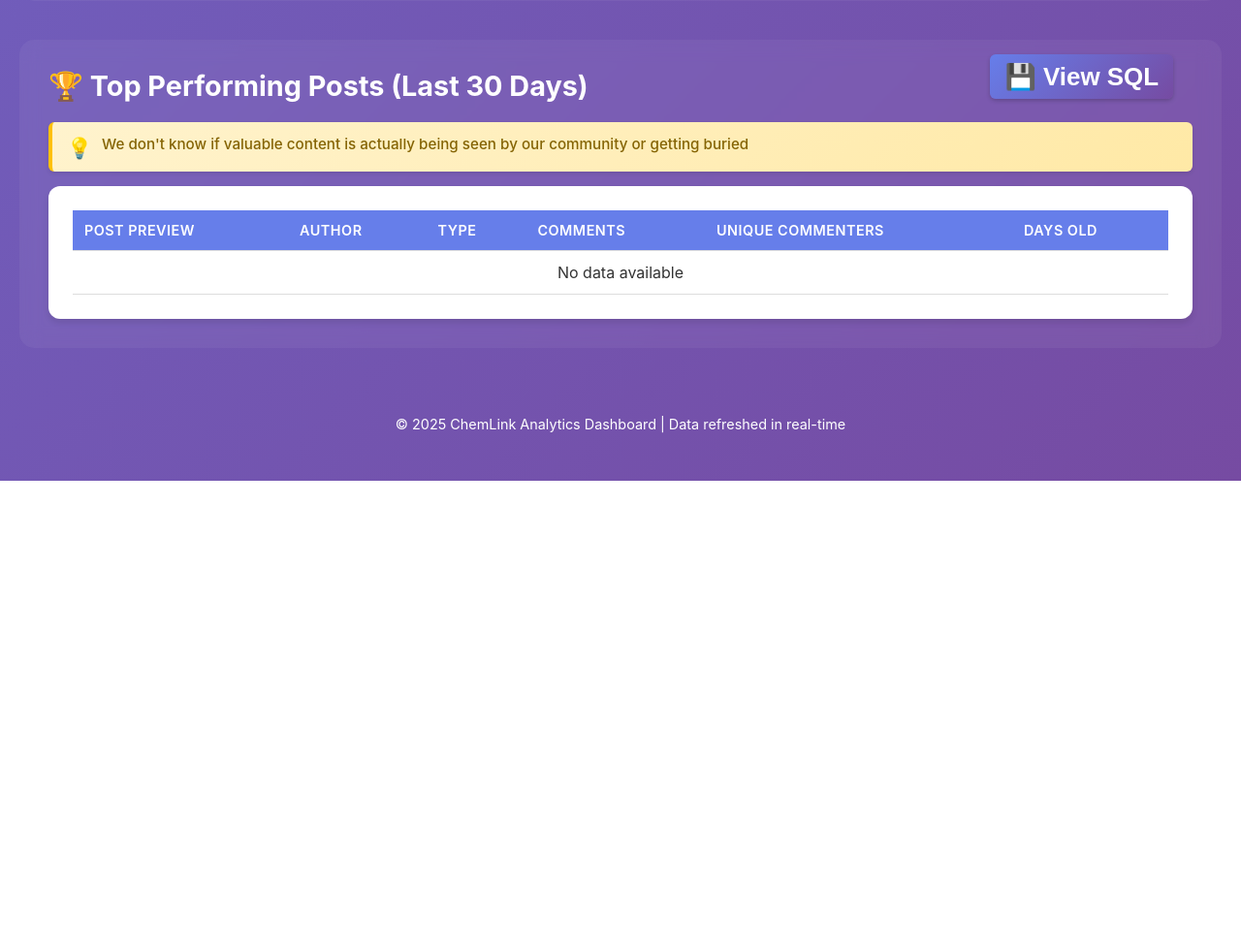
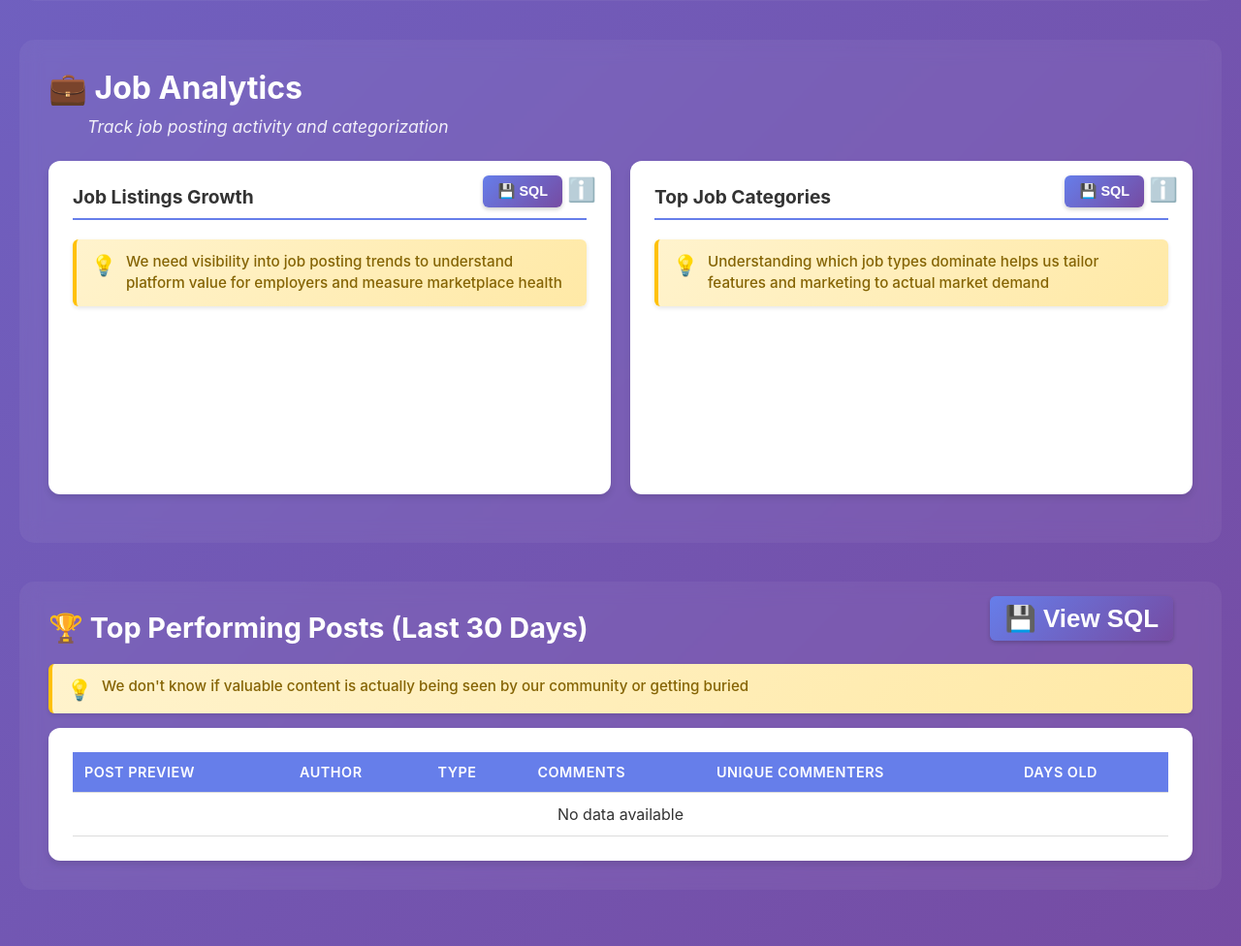
Before and after one commit to jaypersanchez/chemlink-analytics-dashboard, a Flask app: page / in a window 1280 px wide. Shown: the part 3442-4418 px from the top of the page at 97% size. Before the commit the page ends 3938 px from the top, so only its background shows below. Run offline with Flask 3, Linux system fonts and the light colour scheme; data that the repository does not hold is empty; a map, chart or similar area stays blank; some libraries are stand-ins or nearby versions.

Commit message:
Add job analytics: listings growth and top categories

```diff
--- a/app.py
+++ b/app.py
@@ -530,6 +530,50 @@ def profile_update_frequency():
     return jsonify(results)
 
 # ============================================================================
+# JOB ANALYTICS ROUTES
+# ============================================================================
+
+@app.route('/api/jobs/listings-growth')
+def job_listings_growth():
+    """Get job postings growth over time"""
+    query = """
+        SELECT
+            DATE_TRUNC('month', created_at) as month,
+            COUNT(*) as job_posts,
+            COUNT(DISTINCT person_id) as unique_posters
+        FROM posts
+        WHERE deleted_at IS NULL
+          AND type ILIKE '%job%'
+        GROUP BY DATE_TRUNC('month', created_at)
+        ORDER BY month DESC;
+    """
+    conn = get_engagement_db_connection()
+    results = execute_query(conn, query)
+    return jsonify(results)
+
+@app.route('/api/jobs/top-categories')
+def top_job_categories():
+    """Get top job categories/types"""
+    query = """
+        SELECT
+            type as job_category,
+            COUNT(*) as job_count,
+            COUNT(DISTINCT person_id) as unique_posters,
+            COUNT(CASE WHEN link_url IS NOT NULL THEN 1 END) as jobs_with_external_links,
+            ROUND(AVG(CHAR_LENGTH(content))) as avg_description_length,
+            MIN(created_at) as first_posted,
+            MAX(created_at) as last_posted
+        FROM posts
+        WHERE deleted_at IS NULL
+          AND type ILIKE '%job%'
+        GROUP BY type
+        ORDER BY job_count DESC;
+    """
+    conn = get_engagement_db_connection()
+    results = execute_query(conn, query)
+    return jsonify(results)
+
+# ============================================================================
 # METADATA & SQL QUERIES ENDPOINTS
 # ============================================================================
 
@@ -648,6 +692,25 @@ def metrics_metadata():
                         "endpoint": "/api/profile/update-frequency"
                     }
                 ]
+            },
+            {
+                "id": "jobs",
+                "name": "Job Analytics",
+                "description": "Track job posting activity and categorization",
+                "metrics": [
+                    {
+                        "id": "job_listings_growth",
+                        "name": "Job Listings Growth",
+                        "pain_point": "We need visibility into job posting trends to understand platform value for employers and measure marketplace health",
+                        "endpoint": "/api/jobs/listings-growth"
+                    },
+                    {
+                        "id": "top_job_categories",
+                        "name": "Top Job Categories",
+                        "pain_point": "Understanding which job types dominate helps us tailor features and marketing to actual market demand",
+                        "endpoint": "/api/jobs/top-categories"
+                    }
+                ]
             }
         ]
     }
--- a/static/js/dashboard.js
+++ b/static/js/dashboard.js
@@ -792,6 +792,162 @@ async function loadProfileFreshnessChart() {
 }
 
 // =============================================================================
+// JOB ANALYTICS CHARTS
+// =============================================================================
+async function loadJobListingsGrowthChart() {
+    const data = await fetchData('jobs/listings-growth');
+    if (!data || data.length === 0) return;
+
+    const ctx = document.getElementById('jobListingsGrowthChart');
+    if (!ctx) return;
+
+    new Chart(ctx, {
+        type: 'line',
+        data: {
+            labels: data.map(d => formatDate(d.month)).reverse(),
+            datasets: [
+                {
+                    label: 'Job Posts',
+                    data: data.map(d => d.job_posts).reverse(),
+                    borderColor: '#6a1b9a',
+                    backgroundColor: 'rgba(106, 27, 154, 0.1)',
+                    borderWidth: 3,
+                    fill: true,
+                    tension: 0.3
+                },
+                {
+                    label: 'Unique Posters',
+                    data: data.map(d => d.unique_posters).reverse(),
+                    borderColor: '#00796b',
+                    backgroundColor: 'rgba(0, 121, 107, 0.1)',
+                    borderWidth: 2,
+                    fill: false,
+                    tension: 0.3
+                }
+            ]
+        },
+        options: {
+            responsive: true,
+            maintainAspectRatio: false,
+            plugins: {
+                legend: { display: true, position: 'top' },
+                tooltip: {
+                    callbacks: {
+                        title: function(context) {
+                            return '📈 Job Listings Growth\n' + context[0].label;
+                        }
+                    }
+                }
+            },
+            scales: {
+                x: {
+                    title: {
+                        display: true,
+                        text: 'Month',
+                        font: { size: 12, weight: 'bold' }
+                    }
+                },
+                y: {
+                    beginAtZero: true,
+                    title: {
+                        display: true,
+                        text: 'Count',
+                        font: { size: 12, weight: 'bold' }
+                    },
+                    ticks: {
+                        callback: function(value) {
+                            return value.toLocaleString();
+                        }
+                    }
+                }
+            }
+        }
+    });
+}
+
+async function loadTopJobCategoriesChart() {
+    const data = await fetchData('jobs/top-categories');
+    if (!data || data.length === 0) return;
+
+    const ctx = document.getElementById('topJobCategoriesChart');
+    if (!ctx) return;
+
+    // Take top 10 categories
+    const topCategories = data.slice(0, 10);
+
+    new Chart(ctx, {
+        type: 'bar',
+        data: {
+            labels: topCategories.map(d => d.job_category || 'Unknown'),
+            datasets: [{
+                label: 'Job Count',
+                data: topCategories.map(d => d.job_count),
+                backgroundColor: [
+                    'rgba(106, 27, 154, 0.7)',
+                    'rgba(156, 39, 176, 0.7)',
+                    'rgba(142, 36, 170, 0.7)',
+                    'rgba(123, 31, 162, 0.7)',
+                    'rgba(171, 71, 188, 0.7)',
+                    'rgba(186, 104, 200, 0.7)',
+                    'rgba(149, 117, 205, 0.7)',
+                    'rgba(179, 136, 255, 0.7)',
+                    'rgba(209, 196, 233, 0.7)',
+                    'rgba(225, 190, 231, 0.7)'
+                ],
+                borderColor: '#6a1b9a',
+                borderWidth: 2
+            }]
+        },
+        options: {
+            responsive: true,
+            maintainAspectRatio: false,
+            indexAxis: 'y',
+            plugins: {
+                legend: { display: false },
+                tooltip: {
+                    callbacks: {
+                        title: function(context) {
+                            return '🏷️ Top Job Categories\n' + context[0].label;
+                        },
+                        afterBody: function(context) {
+                            const index = context[0].dataIndex;
+                            const item = topCategories[index];
+                            return [
+                                `Unique Posters: ${item.unique_posters}`,
+                                `With External Links: ${item.jobs_with_external_links}`,
+                                `Avg Description Length: ${Math.round(item.avg_description_length)} chars`
+                            ];
+                        }
+                    }
+                }
+            },
+            scales: {
+                x: {
+                    beginAtZero: true,
+                    title: {
+                        display: true,
+                        text: 'Number of Job Posts',
+                        font: { size: 12, weight: 'bold' }
+                    },
+                    ticks: {
+                        callback: function(value) {
+                            return value.toLocaleString();
+                        }
+                    }
+                },
+                y: {
+                    title: {
+                        display: true,
+                        text: 'Job Category',
+                        font: { size: 12, weight: 'bold' }
+                    }
+                }
+            }
+        }
+    });
+}
+
+// =============================================================================
 // TOP POSTS TABLE
 // =============================================================================
 async function loadTopPostsTable() {
@@ -846,6 +1002,10 @@ document.addEventListener('DOMContentLoaded', function() {
     loadProfileStatusChart();
     loadProfileFreshnessChart();
 
+    // Job analytics
+    loadJobListingsGrowthChart();
+    loadTopJobCategoriesChart();
+
     // Tables
     loadTopPostsTable();
 
--- a/templates/dashboard.html
+++ b/templates/dashboard.html
@@ -313,6 +313,59 @@
             </div>
         </section>
 
+        <!-- Job Analytics -->
+        <section class="metrics-section category-jobs">
+            <div class="category-header">
+                <h2>💼 Job Analytics</h2>
+                <p class="category-description">Track job posting activity and categorization</p>
+            </div>
+
+            <div class="chart-row">
+                <div class="chart-container" data-tooltip="job-listings-growth">
+                    <div class="info-icon">ℹ️</div>
+                    <h3>Job Listings Growth</h3>
+                    <div class="pain-point">
+                        <span class="pain-icon">💡</span>
+                        <span class="pain-text">We need visibility into job posting trends to understand platform value for employers and measure marketplace health</span>
+                    </div>
+                    <button class="sql-button" onclick="showSQLModal('job_listings_growth')">💾 SQL</button>
+                    <div class="chart-tooltip">
+                        <h3 class="tooltip-title">📈 Job Listings Growth</h3>
+                        <h4>📊 What This Chart Shows</h4>
+                        <p>Monthly count of job postings and unique employers posting jobs. Tracks marketplace supply side.</p>
+                        <h4>🔍 How to Read It</h4>
+                        <p>Upward trend = platform attracting more employers. Flat/declining = need employer acquisition campaigns.</p>
+                        <h4>⚠️ Business Pain Point</h4>
+                        <p>Without job posting data, you can't measure if you're building a valuable marketplace for employers or just a job seeker community.</p>
+                        <h4>💾 Data Source</h4>
+                        <p><code>COUNT posts WHERE type ILIKE '%job%' GROUP BY month</code></p>
+                    </div>
+                    <canvas id="jobListingsGrowthChart"></canvas>
+                </div>
+                <div class="chart-container" data-tooltip="top-job-categories">
+                    <div class="info-icon">ℹ️</div>
+                    <h3>Top Job Categories</h3>
+                    <div class="pain-point">
+                        <span class="pain-icon">💡</span>
+                        <span class="pain-text">Understanding which job types dominate helps us tailor features and marketing to actual market demand</span>
+                    </div>
+                    <button class="sql-button" onclick="showSQLModal('top_job_categories')">💾 SQL</button>
+                    <div class="chart-tooltip">
+                        <h3 class="tooltip-title">🏷️ Top Job Categories</h3>
+                        <h4>📊 What This Chart Shows</h4>
+                        <p>Distribution of job types being posted. Shows which industries/roles dominate your marketplace.</p>
+                        <h4>🔍 How to Read It</h4>
+                        <p>Top categories = where you have the most supply. Compare to user demographics to identify gaps or opportunities.</p>
+                        <h4>⚠️ Business Pain Point</h4>
+                        <p>Can't optimize features or marketing without knowing what jobs employers actually post. This shows real market demand.</p>
+                        <h4>💾 Data Source</h4>
+                        <p><code>GROUP BY job type with post counts and external link tracking</code></p>
+                    </div>
+                    <canvas id="topJobCategoriesChart"></canvas>
+                </div>
+            </div>
+        </section>
+
         <!-- Top Posts Table -->
         <section class="metrics-section category-engagement">
             <h2>🏆 Top Performing Posts (Last 30 Days)</h2>
```
Also changed, not shown: ANALYST_HANDOFF.md (+7 -3 lines), check_job_data.py (added, +49 -0 lines), sql_queries.py (+30 -0 lines).
